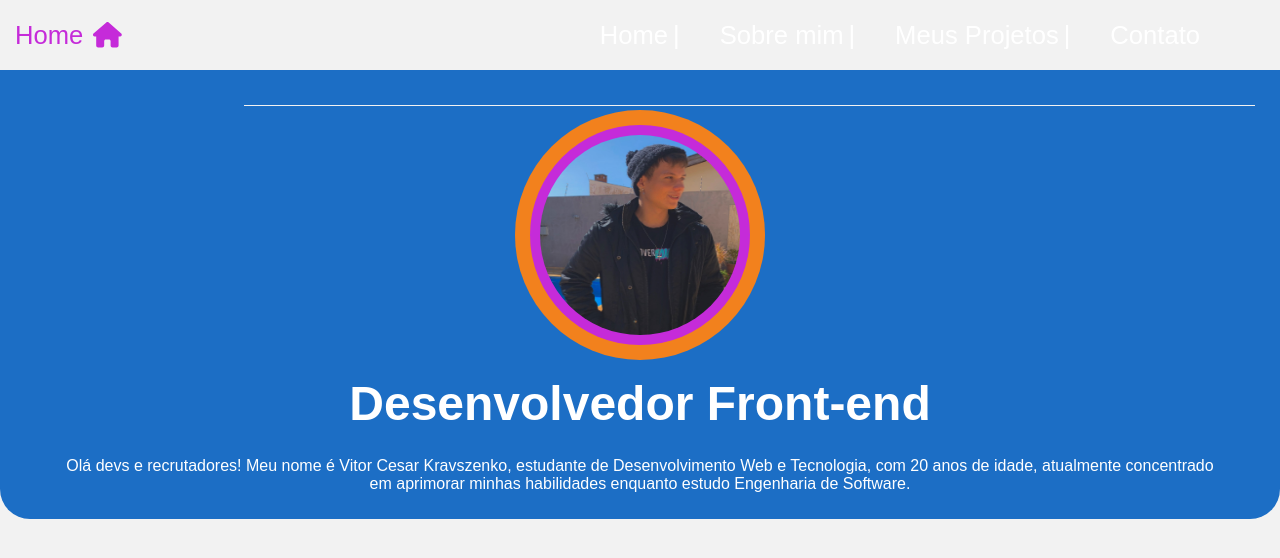
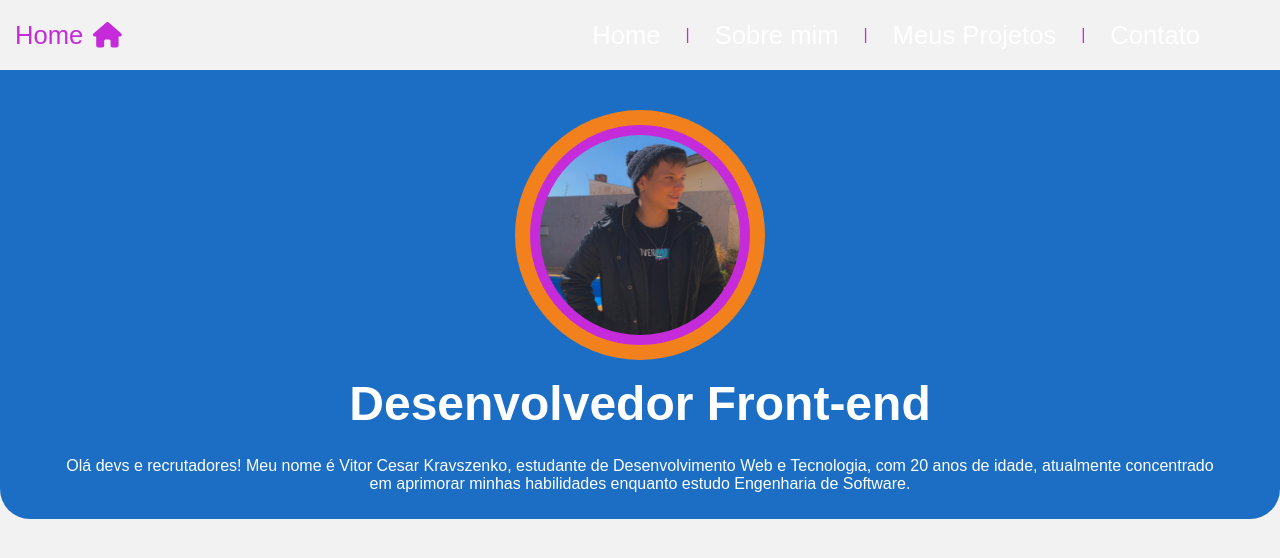
Before and after one commit to vitorkravs/Portfolio, a Next.js app: page / in a window 1280 px wide. Shown: the top 558 px of the page. Built offline with nearby package versions, Linux system fonts and the light colour scheme.

Commit message:
feat: corrigi a estrutura nav-options e a suas cores  no desktop

```diff
--- a/src/components/MenuNavegation/MenuNavegation.tsx
+++ b/src/components/MenuNavegation/MenuNavegation.tsx
@@ -42,18 +42,17 @@ const MenuNavegation = ({ isMenuOpen, toggleMenu }: MenuNavegationProps) => {
         />
       </motion.div>
 
+      <span className="border-links"></span>
       <div id="nav-options-container">
-        <a href="/">
-          Home<span className="barra">|</span>
-        </a>
-        <a href="/">
-          Sobre mim<span className="barra">|</span>
-        </a>
-        <a href="/">
-          Meus Projetos<span className="barra">|</span>
-        </a>
+        <a href="/">Home</a>
+        <span className="barra">|</span>
+        <a href="/">Sobre mim</a>
+        <span className="barra">|</span>
+        <a href="/">Meus Projetos</a>
+        <span className="barra">|</span>
         <a href="/">Contato</a>
       </div>
+      <span className="border-links"></span>
 
       <div id="social-networks-container">
         <a
--- a/src/components/MenuNavegation/styles.scss
+++ b/src/components/MenuNavegation/styles.scss
@@ -21,13 +21,16 @@
     color: $color-text-primary;
   }
 
+  .border-links {
+    border: $border-links;
+    width: 90%;
+  }
+
   #nav-options-container {
     display: flex;
     flex-direction: column;
     justify-content: space-around;
     align-items: center;
-    border-bottom: $border-links;
-    border-top: $border-links;
     width: 90%;
     padding: 2.5rem;
 
@@ -80,7 +83,7 @@
   }
 }
 
-@media (min-width: 960px) {
+@media (min-width: 900px) {
   #nav-links-container {
     background-color: transparent;
     opacity: 1 !important;
@@ -107,7 +110,7 @@
       gap: 10px;
 
       a {
-        color: $color-text-primary;
+        color: $color-text-secundary;
         font-size: 1.2rem;
         text-decoration: none;
         font-weight: 400;
@@ -121,7 +124,7 @@
       }
 
       a:hover {
-        color: $color-text-secundary;
+        color: $color-text;
         font-size: 1.3rem;
         padding: 10px 8px;
       }
```
